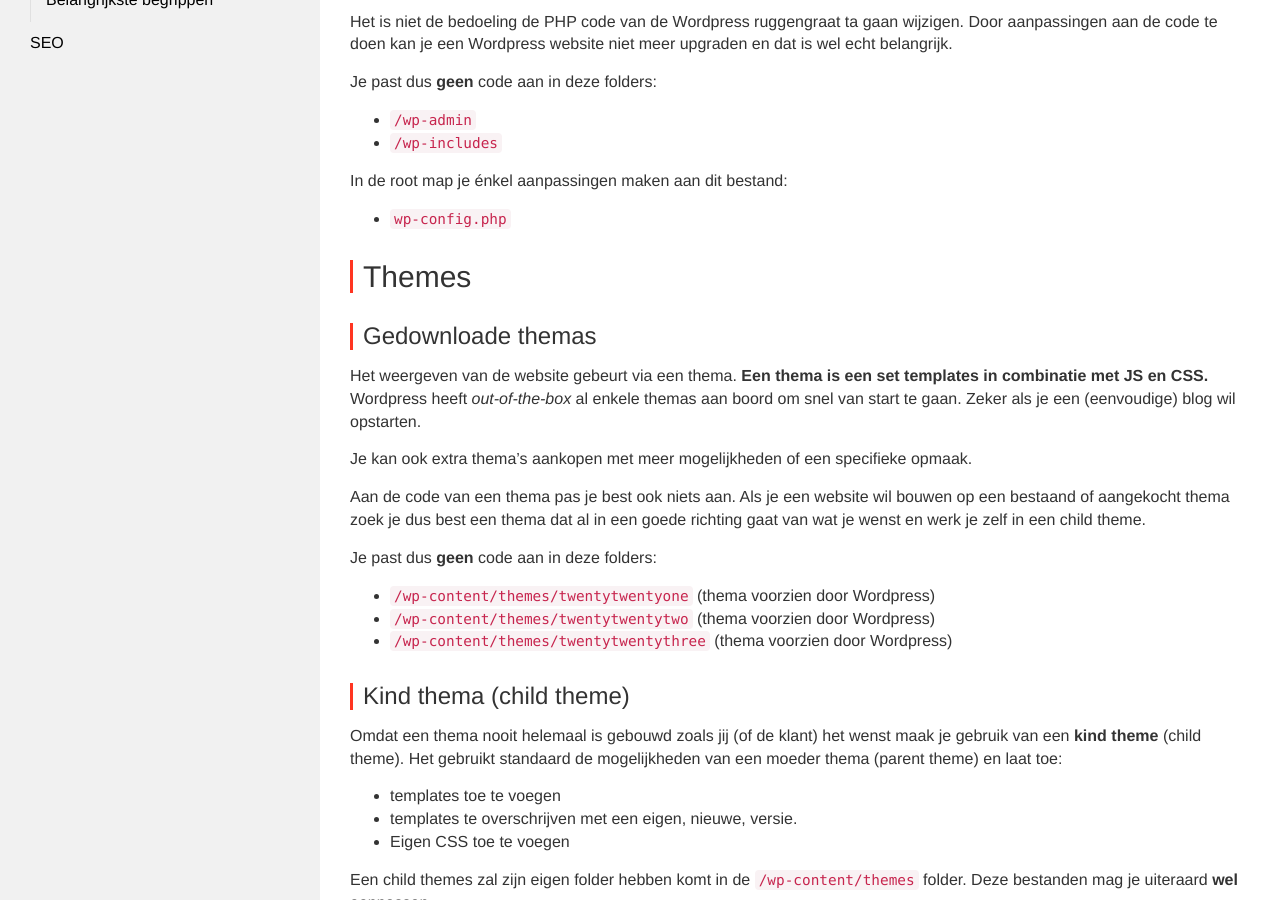
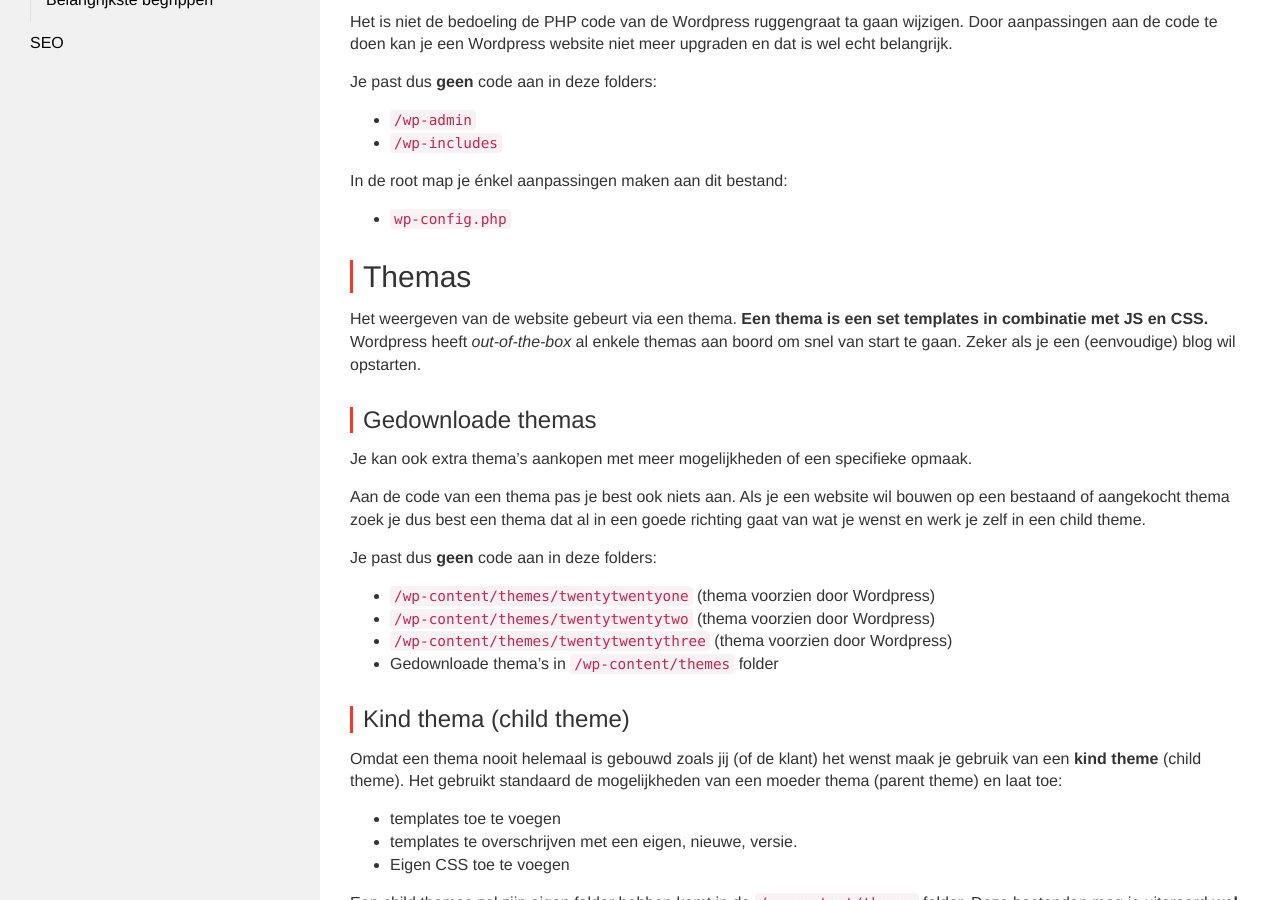
Before and after one commit to Syntra-Brussel/dynamische-webtechnieken, a Jekyll site: the page built from wordpress/core-theme-plugins.md, in a window 1280 px wide and 900 px high, scrolled down 479 px. Built offline with Jekyll 4.4.1, drawn with Linux system fonts in a browser that asks for light colours; nearby versions of some CDN libraries; a script that is not in the unit is left out.

Commit message:
Update core-theme-plugins.md

```diff
--- a/wordpress/core-theme-plugins.md
+++ b/wordpress/core-theme-plugins.md
@@ -30,11 +30,12 @@ Je past dus <strong>geen</strong> code aan in deze folders:
 In de root map je énkel aanpassingen maken aan dit bestand:
 * <code>wp-config.php</code>
 
-## Themes
+## Themas
+
+Het weergeven van de website gebeurt via een thema. <strong>Een thema is een set templates in combinatie met JS en CSS.</strong>
+Wordpress heeft <em>out-of-the-box</em> al enkele themas aan boord om snel van start te gaan. Zeker als je een (eenvoudige) blog wil opstarten.
 
 ### Gedownloade themas
-
-Het weergeven van de website gebeurt via een thema. <strong>Een thema is een set templates in combinatie met JS en CSS.</strong> Wordpress heeft <em>out-of-the-box</em> al enkele themas aan boord om snel van start te gaan. Zeker als je een (eenvoudige) blog wil opstarten.
 
 Je kan ook extra thema's aankopen met meer mogelijkheden of een specifieke opmaak.
 
@@ -45,6 +46,7 @@ Je past dus <strong>geen</strong> code aan in deze folders:
 * <code>/wp-content/themes/twentytwentyone</code> (thema voorzien door Wordpress)
 * <code>/wp-content/themes/twentytwentytwo</code> (thema voorzien door Wordpress)
 * <code>/wp-content/themes/twentytwentythree</code> (thema voorzien door Wordpress)
+* Gedownloade thema's in <code>/wp-content/themes</code> folder
 
 ### Kind thema (child theme)
 Omdat een thema nooit helemaal is gebouwd zoals jij (of de klant) het wenst maak je gebruik van een <strong>kind theme</strong> (child theme). Het gebruikt standaard de mogelijkheden van een moeder thema (parent theme) en laat toe:
```
